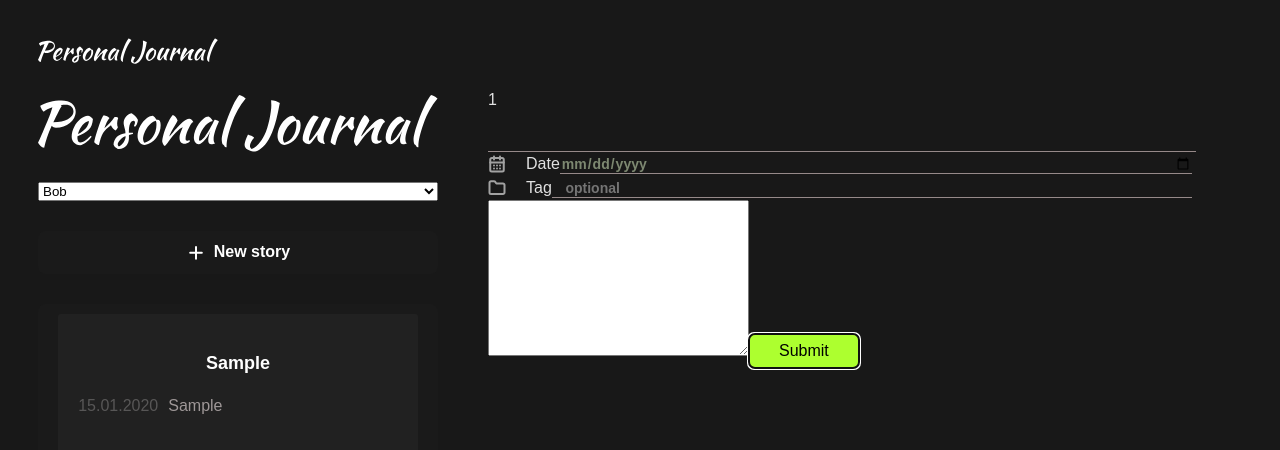
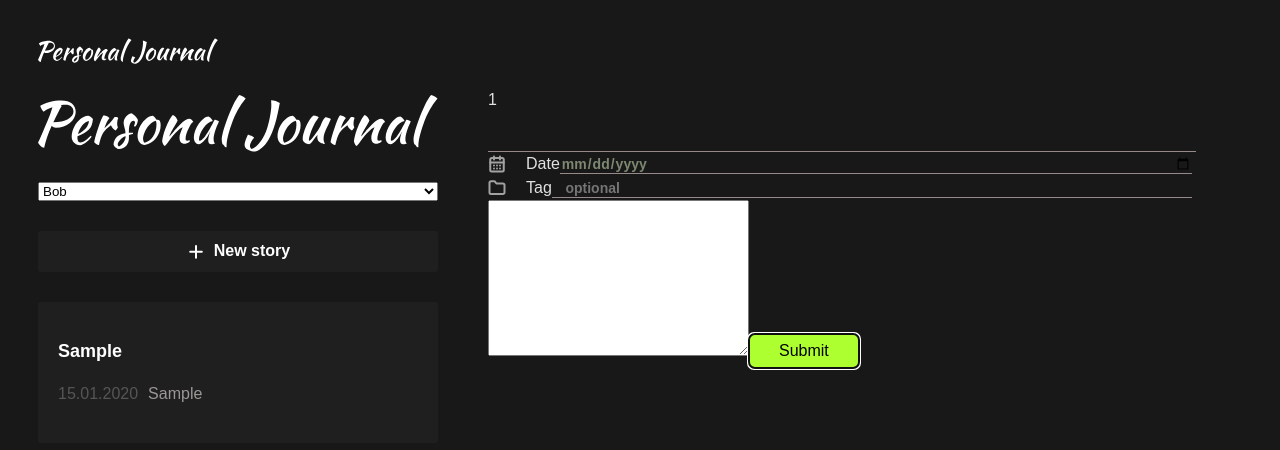
Before and after one commit to dktwho/daybook, a React (Vite) app: page / in a window 1280 px wide. Both pictures are taken after typing "Sample", "2020-01-15", "Sample", "Sample" into the empty fields and a click on the button "Submit". Shown: the top 450 px of the page. Built offline with nearby package versions, Linux system fonts and the light colour scheme.

Commit message:
style: change style for component JournalItem 2

```diff
--- a/src/components/CardButton/CardButton.css
+++ b/src/components/CardButton/CardButton.css
@@ -11,5 +11,5 @@
 }
 
 .card-button:hover {
-    background: rgba(255, 255, 255, 0.9);
+    background: rgba(40, 38, 38, 0.9);
 }
--- a/src/components/CardButton/CardButton.jsx
+++ b/src/components/CardButton/CardButton.jsx
@@ -1,3 +1,4 @@
+import './CardButton.css'
 export const CardButton = ({children, className}) => {
     const cl = 'card-button' + (className ? ' ' + className : '');
     return (
--- a/src/components/JournalItem/JournalItem.css
+++ b/src/components/JournalItem/JournalItem.css
@@ -1,9 +1,3 @@
-.journal-item {
-    border-radius: 3px;
-    background: rgba(255, 255, 255, 0.03);
-    padding: 20px;
-    color: #FFF
-}
 
 .journal-item__header {
     font-size: 18px;
--- a/src/components/JournalItem/JournalItem.jsx
+++ b/src/components/JournalItem/JournalItem.jsx
@@ -5,12 +5,12 @@ export const JournalItem = (props) => {
     const formatedDate = new Intl.DateTimeFormat('ru-Ru').format(date)
 
     return (
-        <div className={'journal-item'}>
+        <>
             <h2 className={'journal-item__header'}>{title}</h2>
             <h2 className={'journal-item__body'}>
                 <div className={'journal-item__date'}>{formatedDate}</div>
                 <div className={'journal-item__text'}>{text}</div>
             </h2>
-        </div>
+        </>
     );
 };
```
